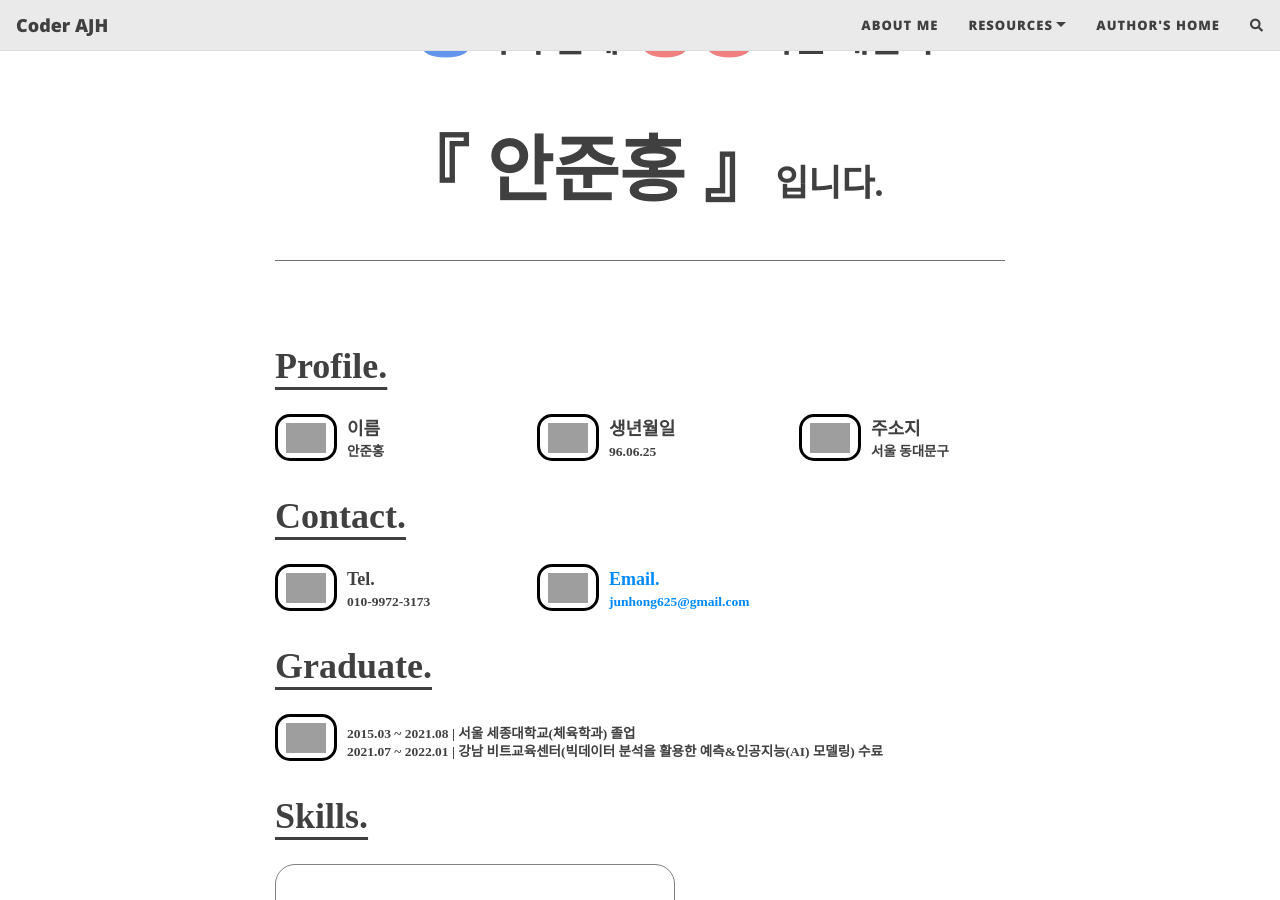
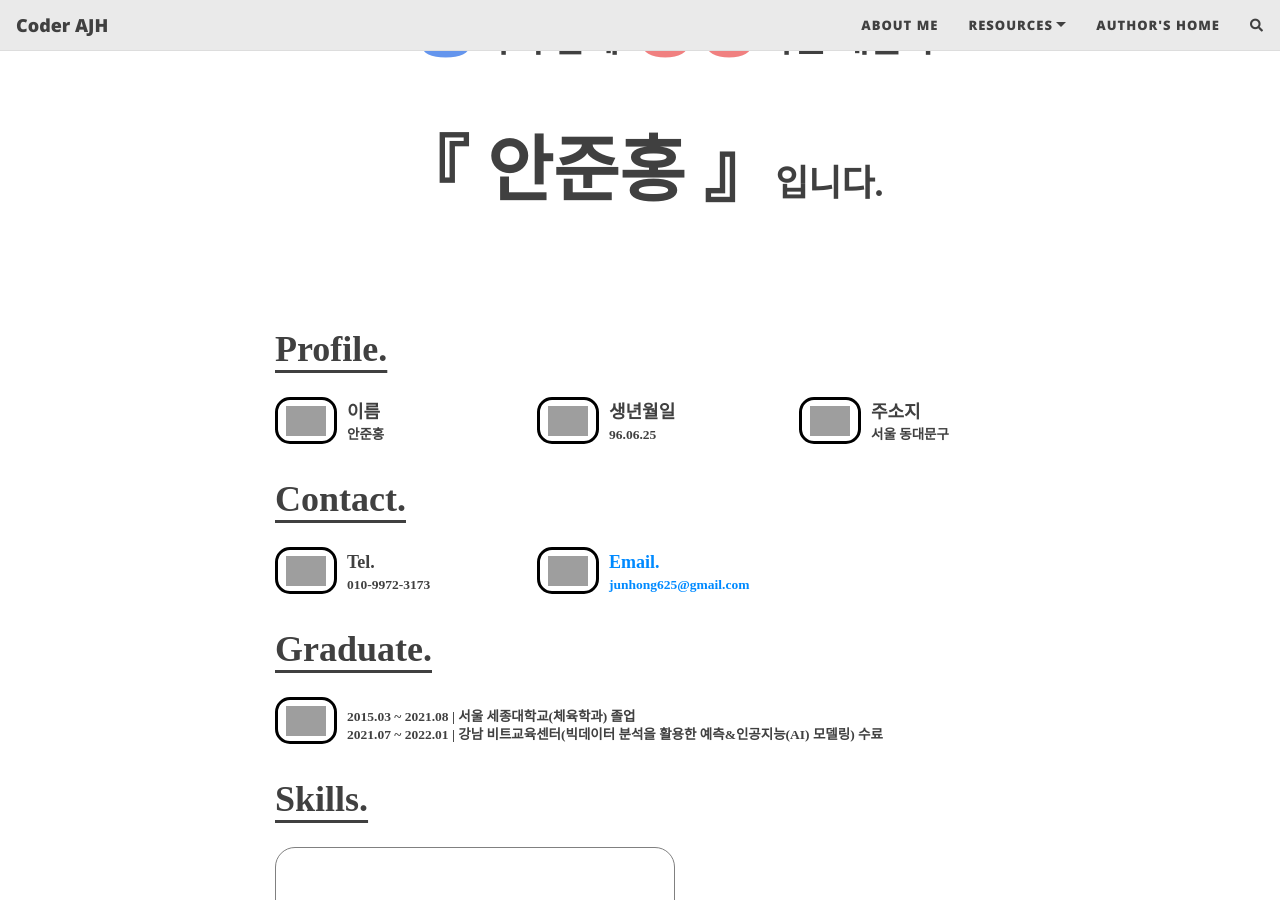
Before and after one commit to junhong625/junhong625.github.io, a Jekyll site: the page built from aboutme.md, in a window 1280 px wide and 900 px high, scrolled down 333 px. Built offline with Jekyll 4.4.1, drawn with Linux system fonts in a browser that asks for light colours; nearby versions of some CDN libraries; comment, search, counter and statistics services are not loaded; grey boxes are pictures that could not be loaded.

Commit message:
Update aboutme.md

```diff
--- a/aboutme.md
+++ b/aboutme.md
@@ -12,7 +12,6 @@ layout: page
 <span style="color:CornflowerBlue; float:center; font: normal bold 2em/2em 'sans-serif';">소통</span>하며 함께 <span style="color:LightCoral; float:center; font: normal bold 2em/2em 'sans-serif';;">성장</span>하는 개발자 <span style="font: normal bold 2em/2em 'sans-serif'; float:center;">
 <br>『 안준홍 』</span>입니다.
 </div>
-<hr color="gray" size="10">
 <br>
 
 <p style="font: normal bold 2em/1em 'sans-serif'; text-align:left; text-decoration: underline; text-underline-position:under;">
```
